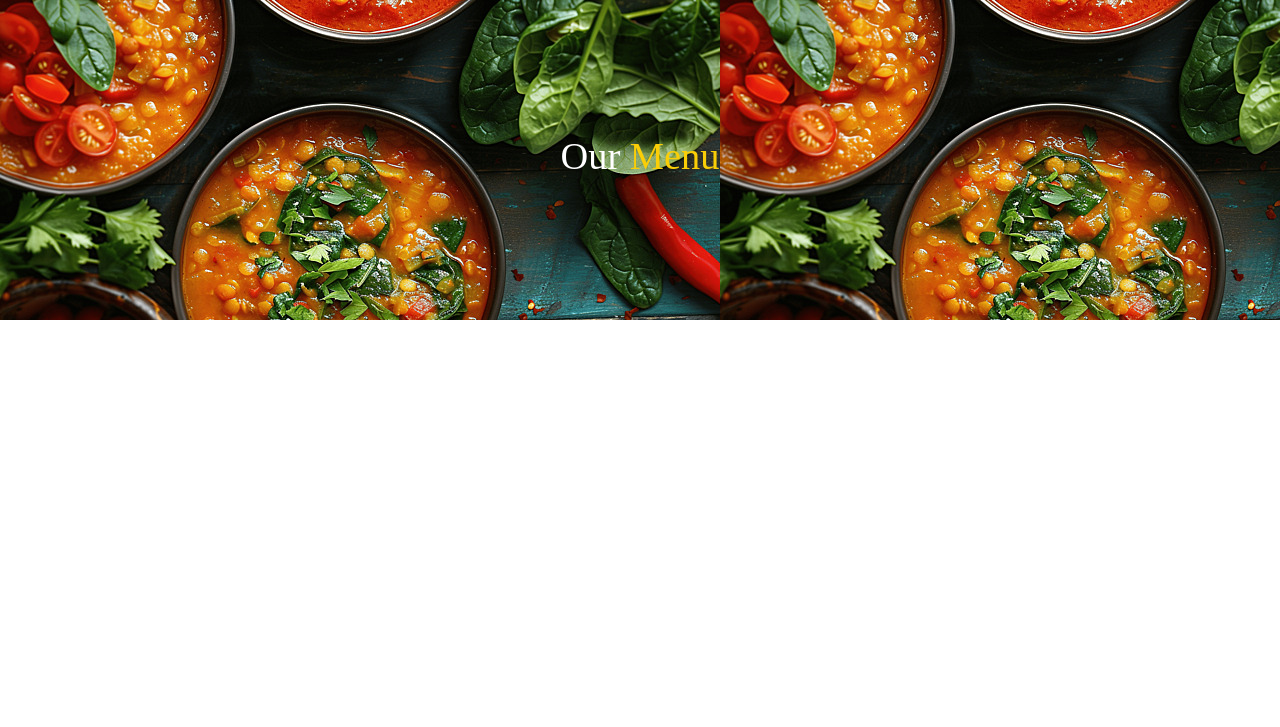
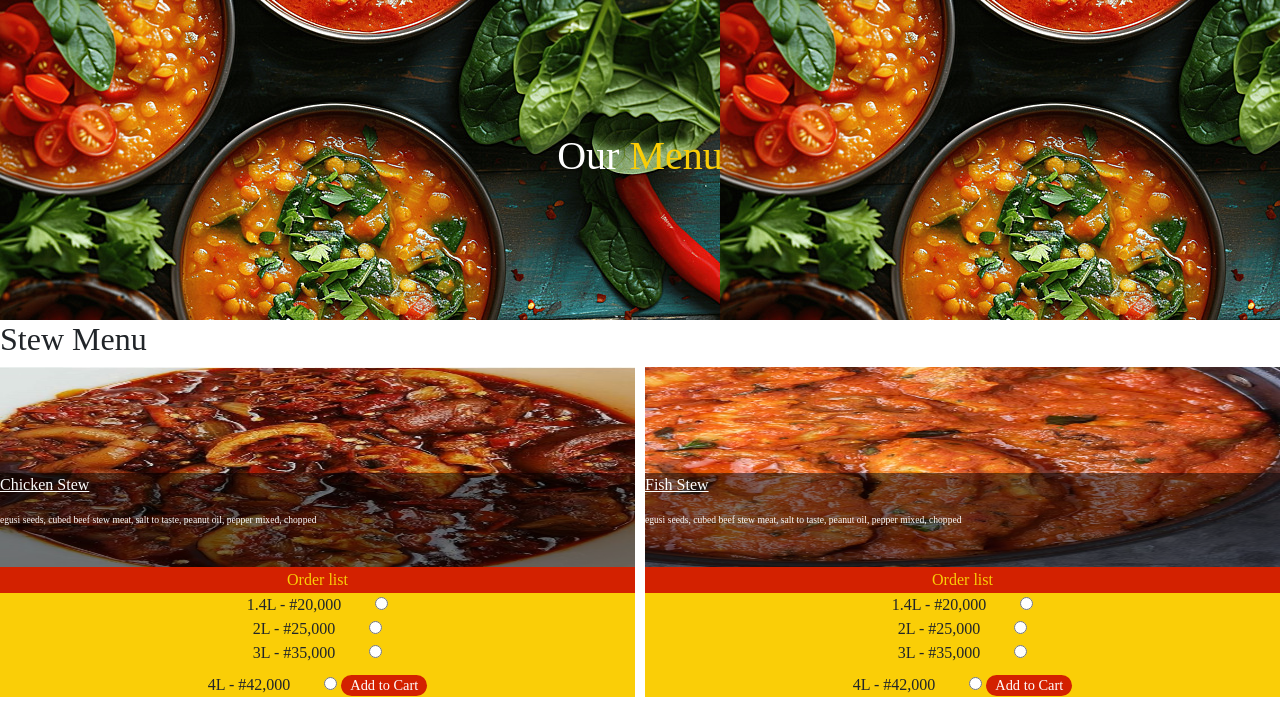
Before and after one commit to Jeremy5522117/Omalis-taste, a PHP site: page /menu.html in a window 1280 px wide. Shown: the part 73-800 px from the top of the page. Run offline with PHP 8.4, Linux system fonts and the light colour scheme; some libraries are stand-ins or nearby versions; some web fonts are replaced.

Commit message:
manu list

```diff
--- a/asset/css/menu.css
+++ b/asset/css/menu.css
@@ -17,10 +17,67 @@
   justify-content: center;
 }
 .our a{
-  font-size: 2.4rem;
+  font-size: 2.5rem;
   text-decoration: none;
   color: #fff;
 }
 .men{
   color: rgb(250,206,7);
 }
+.flex-menu-table{
+  display: grid;
+  grid-template-columns: 1fr 1fr;
+  width: 100%;
+  column-gap: 10px
+}
+.stew-menu-mother{
+position: relative;
+
+}
+.stew-menu-child{
+position: absolute;
+background-color: rgba(0,0,0,0.5);
+  bottom: 0;
+  left: 0;
+  right: 0;
+  top: 53%;
+
+}
+.menu-img{
+width: 100%;
+height: 200px;
+}
+.food-title{
+color: #fff;
+text-decoration: underline;
+}
+.food-dtls{
+  color: #fff;
+font-size: 0.6rem;
+}
+.list-divv{
+  width: 100%;
+  text-align: center;
+
+}
+.btn-ord{
+  width: 100%;
+  background-color:rgb(211,33,0) ;
+  border: none;
+  color: rgb(250,206,7);
+}
+.listing{
+  background-color:rgb(250,206,7) ;
+}
+.listing input{
+  margin-left: 30px;
+}
+.sub-btn{
+  border: none;
+  border-radius: 15px;
+  margin-top: 10px;
+  background-color:rgb(211,33,0) ;
+  color: #fff;
+  font-size: 0.9rem;
+  padding:0 9px;
+}
--- a/menu.html
+++ b/menu.html
@@ -22,7 +22,7 @@
         <div class="collapse navbar-collapse" id="navbarSupportedContent">
           <ul class="navbar-nav me-auto mb-2 mb-lg-0">
             <li class="nav-item">
-              <a class="nav-link active" aria-current="page" href="#">HOME</a>
+              <a class="nav-link active" aria-current="page" href="/index.html">HOME</a>
             </li>
             <li class="nav-item">
               <a class="nav-link" href="menu.html">MENU</a>
@@ -48,7 +48,87 @@
     <h1><a href="">Our <span class="men">Menu</span></a></h1>
    </div>
 
+   <section>
+     <h2>Stew Menu</h2>
+     <div class="flex-menu-table">
+      <div class="free">
+      <div class="stew-menu-mother">
+        <img class="menu-img" src="/asset/images/stew-pic.jpg" alt="" >
 
+
+        <div class="stew-menu-child">
+         <p class="food-title">Chicken Stew</p>
+         <p class="food-dtls">egusi seeds, cubed beef stew meat, salt to taste, peanut oil, pepper mixed, chopped</p>
+        </div>
+
+       </div>
+       <div class="list-divv">
+
+        <button class="btn-ord">Order list</button>
+        <div class="listing">
+          <form action="">
+            <label for="one-point-four-litter">1.4L - #20,000</label>
+          <input type="radio" id="one-point-four-lit" value="one-pnt-fur-lit" name="pricing">
+          <br>
+          <label for="two-litter">2L - #25,000</label>
+          <input type="radio" id="two-litter" value="two-litter" name="pricing">
+          <br>
+          <label for="three-litter">3L - #35,000</label>
+          <input type="radio" id="three-litter" value="three-litter" name="pricing">
+          <br>
+          <label for="four-litter">4L - #42,000</label>
+          <input type="radio" id="four-litter" value="four-litter" name="pricing">
+
+          <button type="submit" class="sub-btn">Add to Cart</button>
+          </form>
+
+        </div>
+      </div>
+
+      </div>
+
+<!--this is next-->
+<div class="free">
+
+<div class="stew-menu-mother">
+  <img class="menu-img" src="/asset/images/african-fish-stew-img-9.jpg" alt="" >
+
+
+  <div class="stew-menu-child">
+   <p class="food-title">Fish Stew</p>
+   <p class="food-dtls">egusi seeds, cubed beef stew meat, salt to taste, peanut oil, pepper mixed, chopped</p>
+  </div>
+
+ </div>
+
+ <div class="list-divv">
+
+  <button class="btn-ord">Order list</button>
+  <div class="listing">
+    <form action="">
+      <label for="one-point-four-litter">1.4L - #20,000</label>
+    <input type="radio" id="one-point-four-lit" value="one-pnt-fur-lit" name="pricing">
+    <br>
+    <label for="two-litter">2L - #25,000</label>
+    <input type="radio" id="two-litter" value="two-litter" name="pricing">
+    <br>
+    <label for="three-litter">3L - #35,000</label>
+    <input type="radio" id="three-litter" value="three-litter" name="pricing">
+    <br>
+    <label for="four-litter">4L - #42,000</label>
+    <input type="radio" id="four-litter" value="four-litter" name="pricing">
+
+    <button type="submit" class="sub-btn">Add to Cart</button>
+    </form>
+
+  </div>
+</div>
+</div>
+<!--this is next-->
+
+     </div>
+
+   </section>
   </main>
 
 </body>
```
Also changed, not shown: asset/css/styles.css (+3 -4 lines), asset/images/african-fish-stew-img-9.jpg (added).
